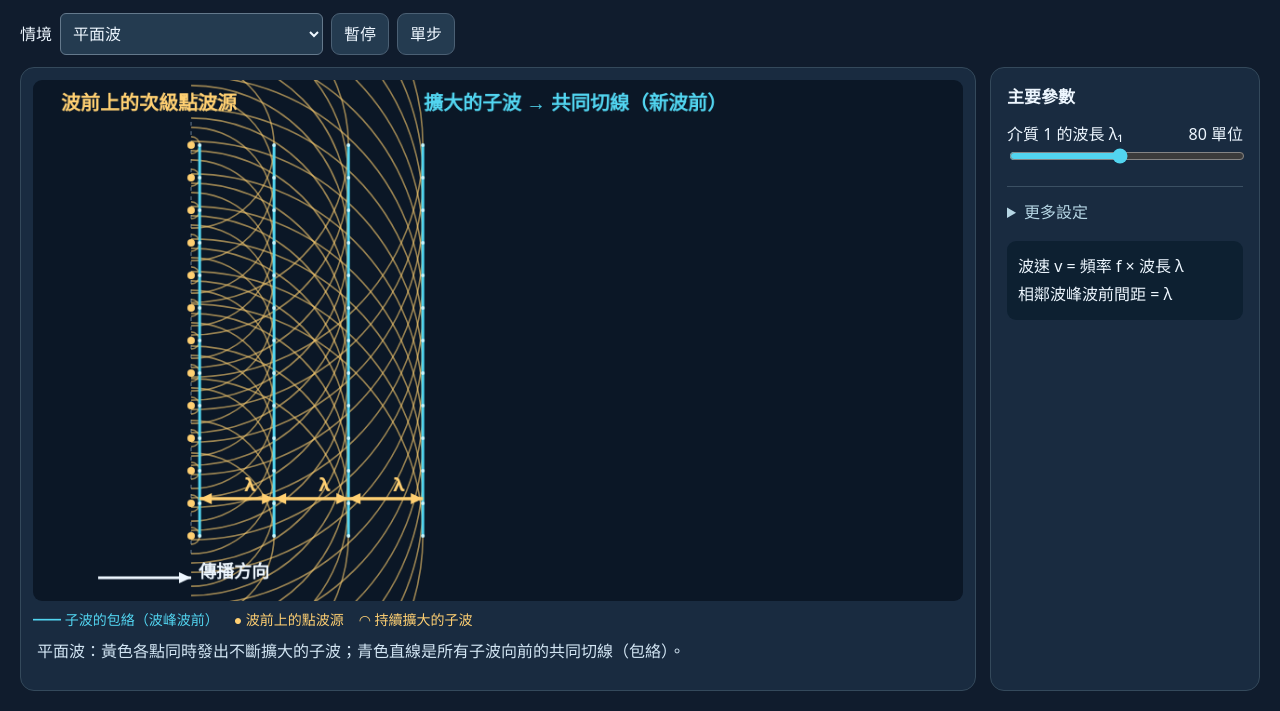
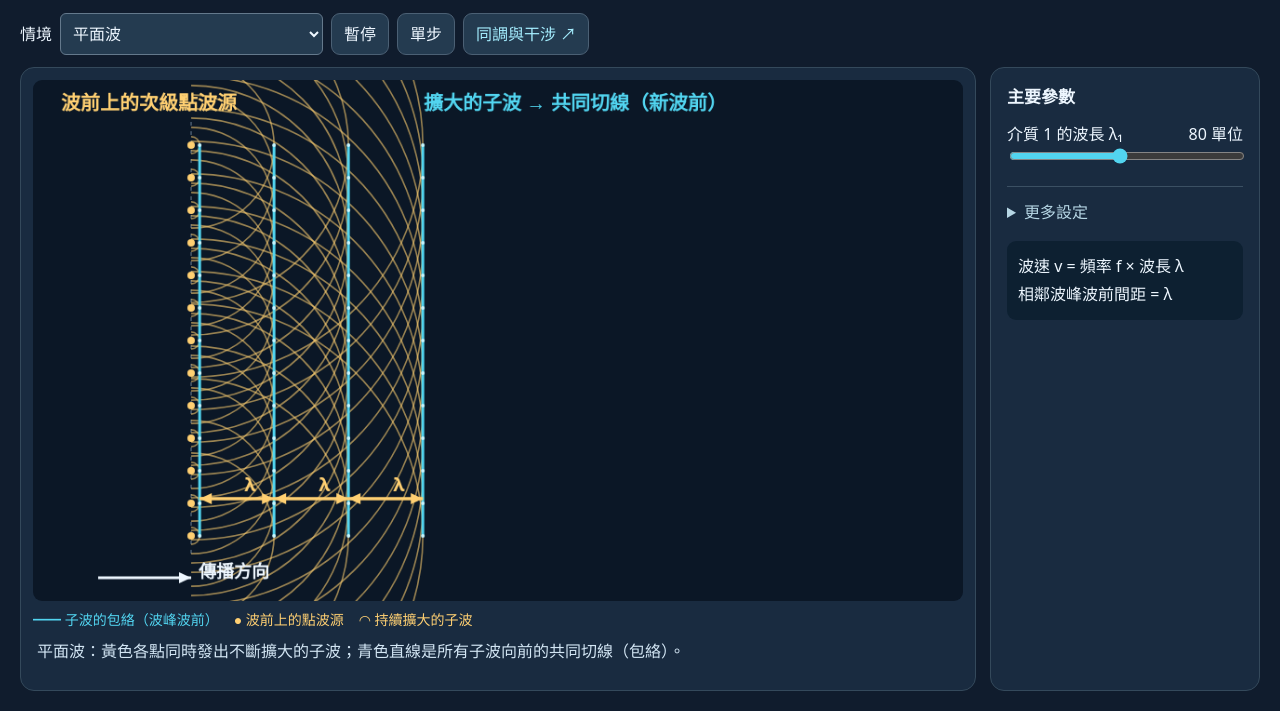
Before and after one commit to leway1980/huygens-wave-lab, a plain HTML site: page index.html in a window 1280 px wide. Shown: the part 104-815 px from the top of the page. Drawn offline with Linux system fonts and the light colour scheme.

Commit message:
Link the coherence demo from the wave lab toolbar

```diff
--- a/index.html
+++ b/index.html
@@ -30,9 +30,10 @@
 #diffractionQuick .diffractionActions button{padding:5px 9px;font-size:14px}
 @media(max-width:600px){#diffractionSliders{grid-template-columns:1fr}}
 #dopplerControls button[aria-pressed=true]{background:#08768b;border-color:#53d5e7}
+.toolbar .coherence-link{display:inline-block;padding:8px 12px;border:1px solid #4b6074;border-radius:9px;background:#243b50;color:#a5eeff;text-decoration:none}.toolbar .coherence-link:hover,.toolbar .coherence-link:focus-visible{border-color:#52d5f0}
 </style></head><body><main>
 <header><div><h1>惠更斯波動實驗室</h1><p>高一物理・看見波前如何傳播與改變</p></div><p>可暫停、單步或調整參數；圓形波可來回拖曳時間</p></header>
-<div class="toolbar"><label for="modeSelect">情境</label><select id="modeSelect" aria-label="波動現象"><option value="plane">平面波</option><option value="circle">圓形波</option><option value="refraction">折射與司乃耳定律</option><option value="reflection">反射</option><option value="interference">雙波源干涉</option><option value="diffraction">教材繞射：狹縫、障礙物、邊緣</option><option value="sound">聲音干涉與偵測器</option><option value="laser">雷射雙縫干涉</option><optgroup label="生活中的波動與干涉"><option value="spider">蜘蛛絲彩光</option><option value="cd">光碟片</option><option value="newton">牛頓環</option><option value="oil">地面油膜</option><option value="bubble">肥皂泡</option><option value="doppler">聲音的都卜勒效應</option><option value="jet">戰鬥機掠空｜音爆與馬赫角</option><option value="lightdoppler">光的都卜勒｜恆星與企業號</option></optgroup></select><button id="play">暫停</button><button id="step">單步</button><button id="derive" class="hidden">三角形推導 ↗</button></div>
+<div class="toolbar"><label for="modeSelect">情境</label><select id="modeSelect" aria-label="波動現象"><option value="plane">平面波</option><option value="circle">圓形波</option><option value="refraction">折射與司乃耳定律</option><option value="reflection">反射</option><option value="interference">雙波源干涉</option><option value="diffraction">教材繞射：狹縫、障礙物、邊緣</option><option value="sound">聲音干涉與偵測器</option><option value="laser">雷射雙縫干涉</option><optgroup label="生活中的波動與干涉"><option value="spider">蜘蛛絲彩光</option><option value="cd">光碟片</option><option value="newton">牛頓環</option><option value="oil">地面油膜</option><option value="bubble">肥皂泡</option><option value="doppler">聲音的都卜勒效應</option><option value="jet">戰鬥機掠空｜音爆與馬赫角</option><option value="lightdoppler">光的都卜勒｜恆星與企業號</option></optgroup></select><button id="play">暫停</button><button id="step">單步</button><button id="derive" class="hidden">三角形推導 ↗</button><a class="coherence-link" href="./coherence.html">同調與干涉 ↗</a></div>
 <div class="layout"><section class="stage">
 <div id="circleTimeline" class="hidden">
  <div class="row">
```
